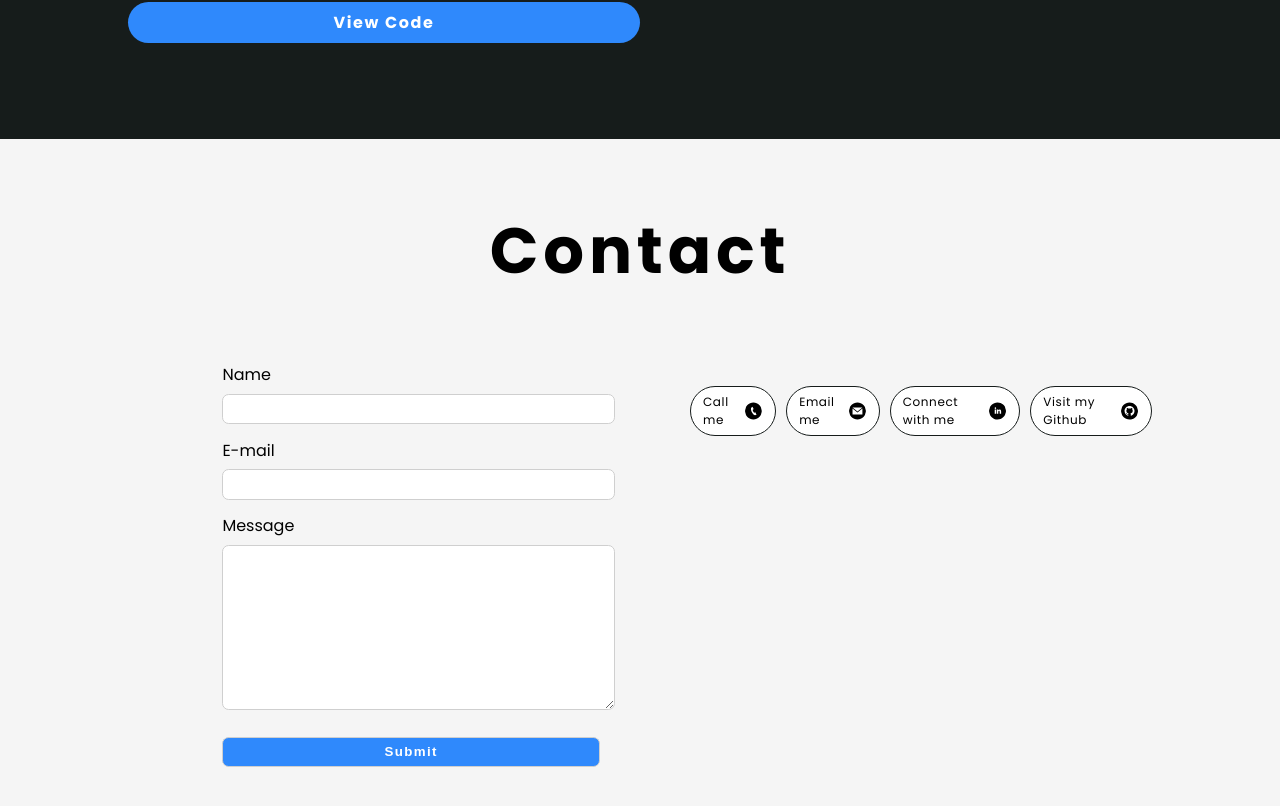
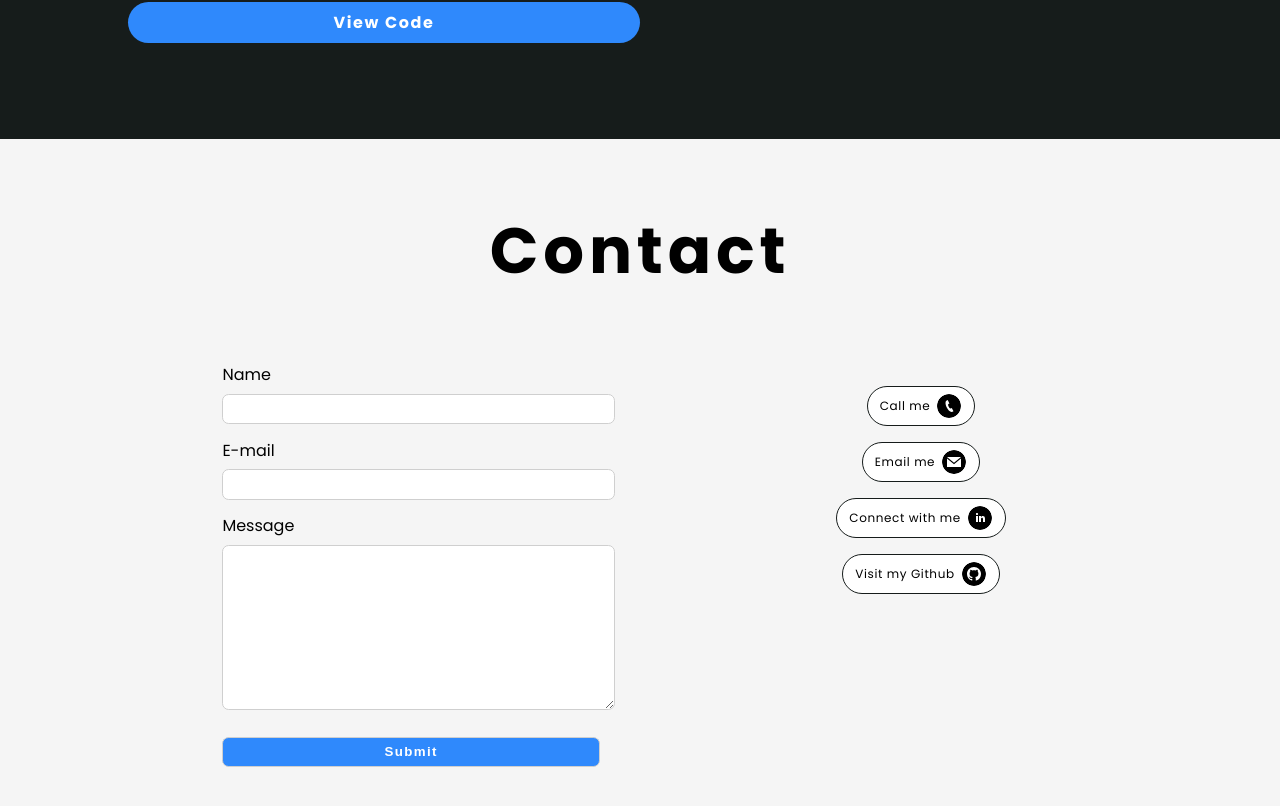
Before and after one commit to dennis-bg/portfolio, a React (Create React App) app: page / in a window 1280 px wide. Shown: the part 6067-6873 px from the top of the page. Built offline with nearby package versions, Linux system fonts and the light colour scheme.

Commit message:
title mobole size

```diff
--- a/src/components/common/title/styles.module.css
+++ b/src/components/common/title/styles.module.css
@@ -7,3 +7,9 @@
     text-align: center;
     letter-spacing: 0.075em;
 }
+
+@media only screen and (max-width: 400px){
+    .titleContainer h2 {
+        font-size: 2.5em;
+    }
+}
--- a/src/components/contact/index.jsx
+++ b/src/components/contact/index.jsx
@@ -19,21 +19,28 @@ export const Contact = ({ contactInfo }) => (
                 </div>
                 <div className={styles.right}>
                         <div className={styles.links}>
+                            <div>
                                 <LinkButton
                                     link={contactInfo.phone}
                                     text={"Call me"}
                                     svg={PhoneSVG}
                                 />
+                            </div>
+                            <div>
                                 <LinkButton
                                     link={contactInfo.email}
                                     text={"Email me"}
                                     svg={MailSVG}
                                 />
+                            </div>
+                            <div>
                                 <LinkButton
                                     link={contactInfo.linkedIn}
                                     text={"Connect with me"}
                                     svg={SmallLinkInSVG}
                                 />
+                            </div>
+                            <div>
                                 <LinkButton
                                     link={contactInfo.gitHub}
                                     text={"Visit my Github"}
@@ -42,6 +49,7 @@ export const Contact = ({ contactInfo }) => (
                             </div>
                         </div>
                 </div>
+            </div>
         </Container>
     </div>
 )
--- a/src/components/contact/styles.module.css
+++ b/src/components/contact/styles.module.css
@@ -1,5 +1,6 @@
 .contact {
     padding-bottom: 15em;
+    display: flex;
 }
 
 .contact, .links {
@@ -26,7 +27,36 @@
     justify-content: space-between;
 }
 
-/* .links a{
-    margin-left: 0;
-    margin-right: 1em;
-} */
+.links div {
+    margin-bottom: 1em;
+    display: flex;
+}
+
+@media only screen and (max-width: 1600px) {
+    .links {
+        flex-direction: column;
+    }
+
+    .links div {
+        justify-content: center;
+        margin-left: 0;
+    }
+}
+
+@media only screen and (max-width: 1200px) {
+    .contact {
+        flex-direction: column-reverse;
+        justify-content: center;
+        align-items: center;
+    }
+
+    .contact .right {
+        margin-bottom: 2em;
+        padding-left: 0;
+    }
+
+    .left, .right {
+        width: 100%;
+        justify-content: center;
+    }
+}
--- a/src/components/experience/experienceItem/styles.module.css
+++ b/src/components/experience/experienceItem/styles.module.css
@@ -54,4 +54,8 @@
         font-size: 3em;
     }
 
+    .left h3 {
+        font-size: 2em;
+    }
+
 }
```
Lines whose indentation alone changed are shown as unchanged.
